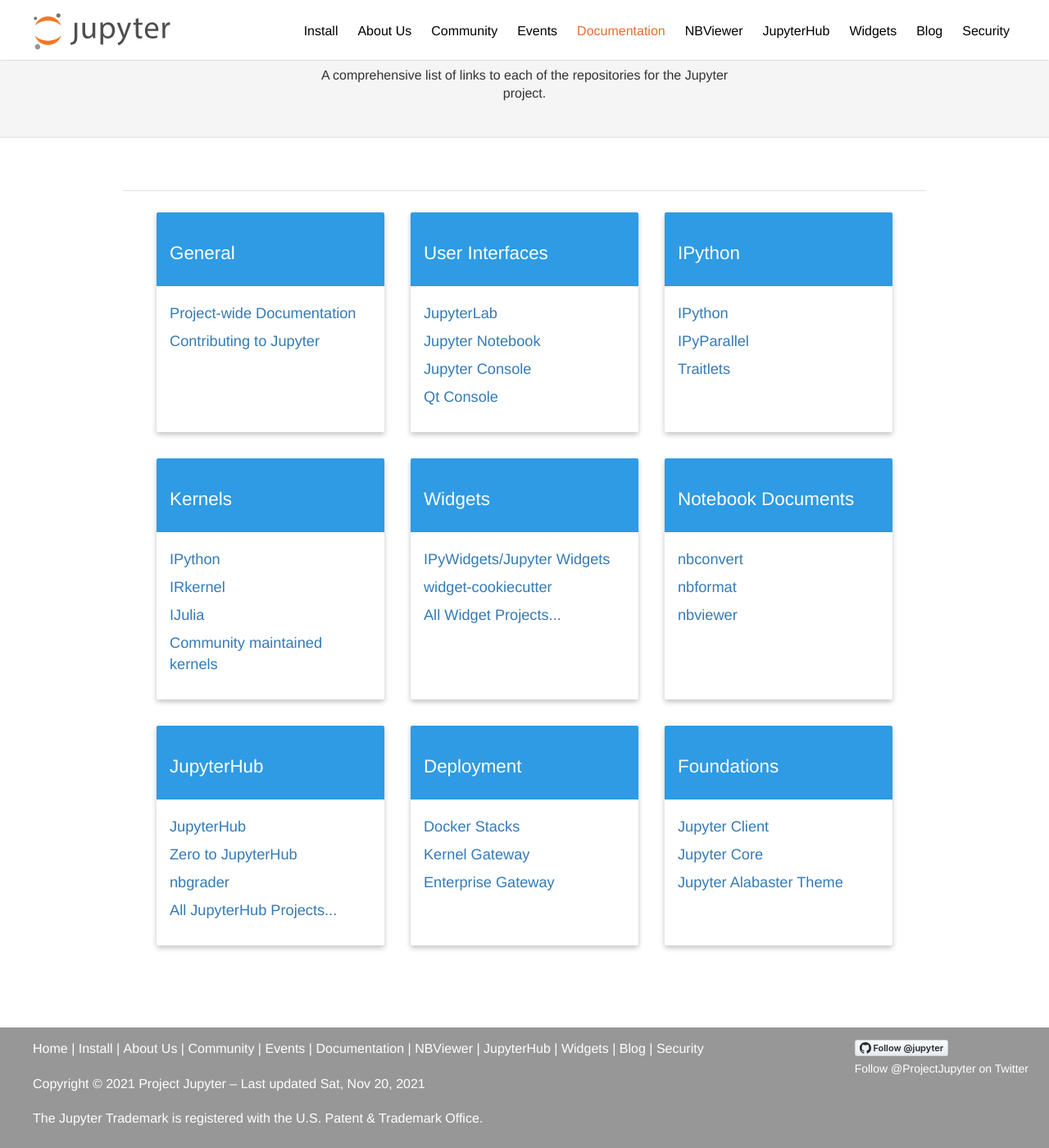
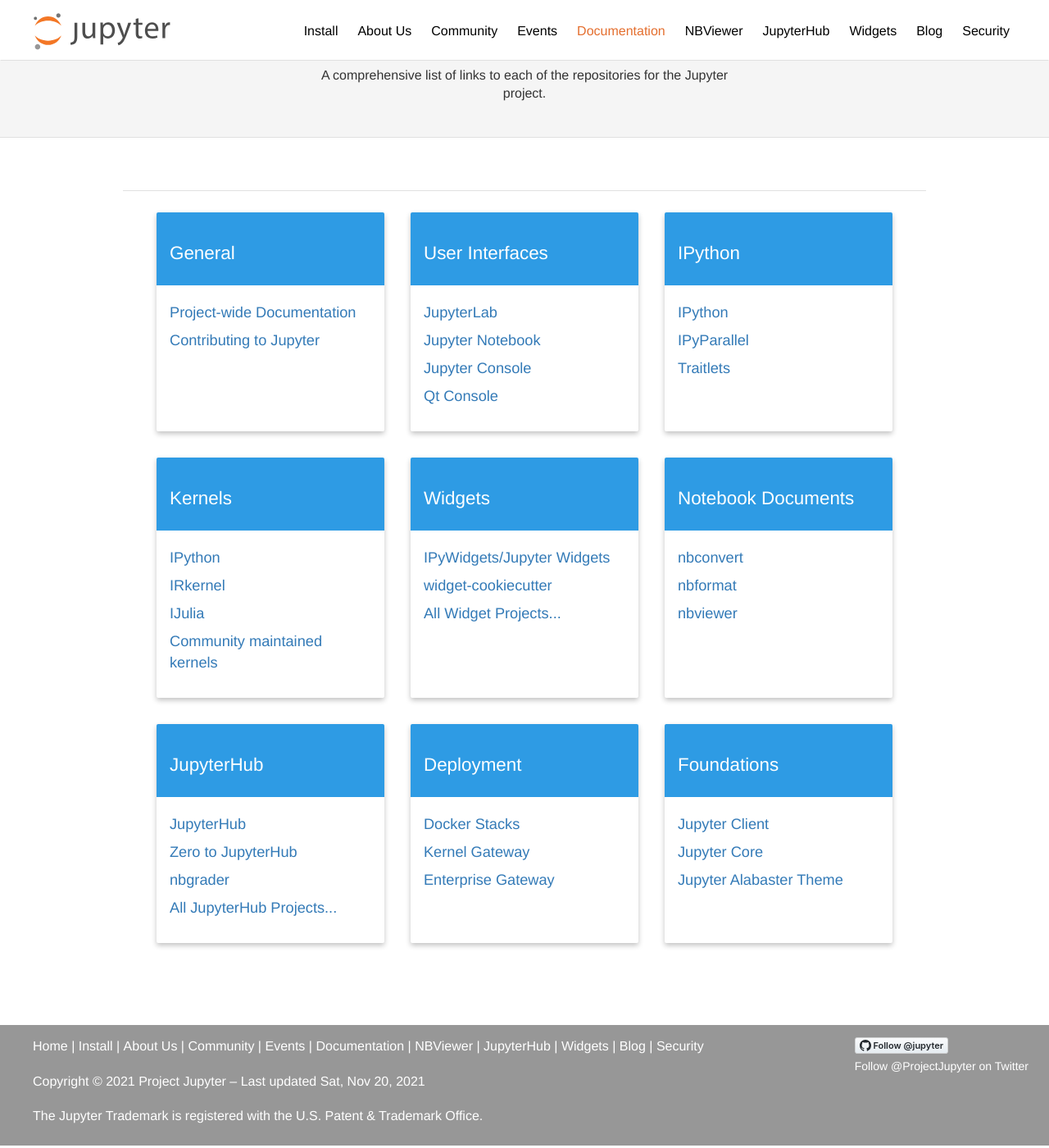
Before and after one commit to jupyter/jupyter.github.io, a Jekyll site: the page built from documentation.md, in a window 1280 px wide and 1400 px high, scrolled down 106 px. Shown: the whole window at 82% size. Built offline with Jekyll 4.4.1, drawn with Linux system fonts in a browser that asks for light colours.

Commit message:
Update css/cardlist.css
Co-authored-by: Michał Krassowski <5832902+krassowski@users.noreply.github.com>

```diff
--- a/css/cardlist.css
+++ b/css/cardlist.css
@@ -28,6 +28,7 @@
 }
 
 .card-heading h2 {
+   line-height: 1.22;
   font-size: 1.6em;
 }
 
```
